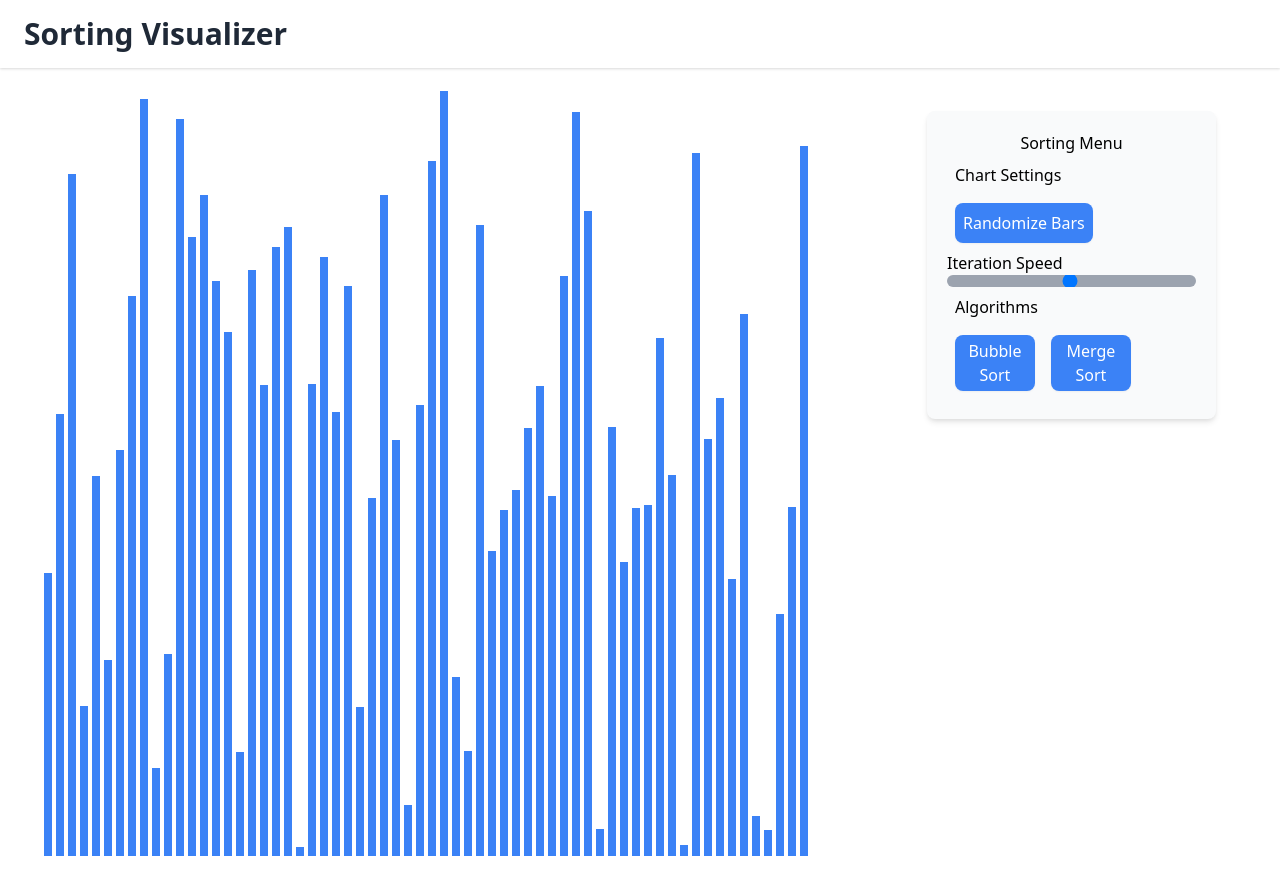
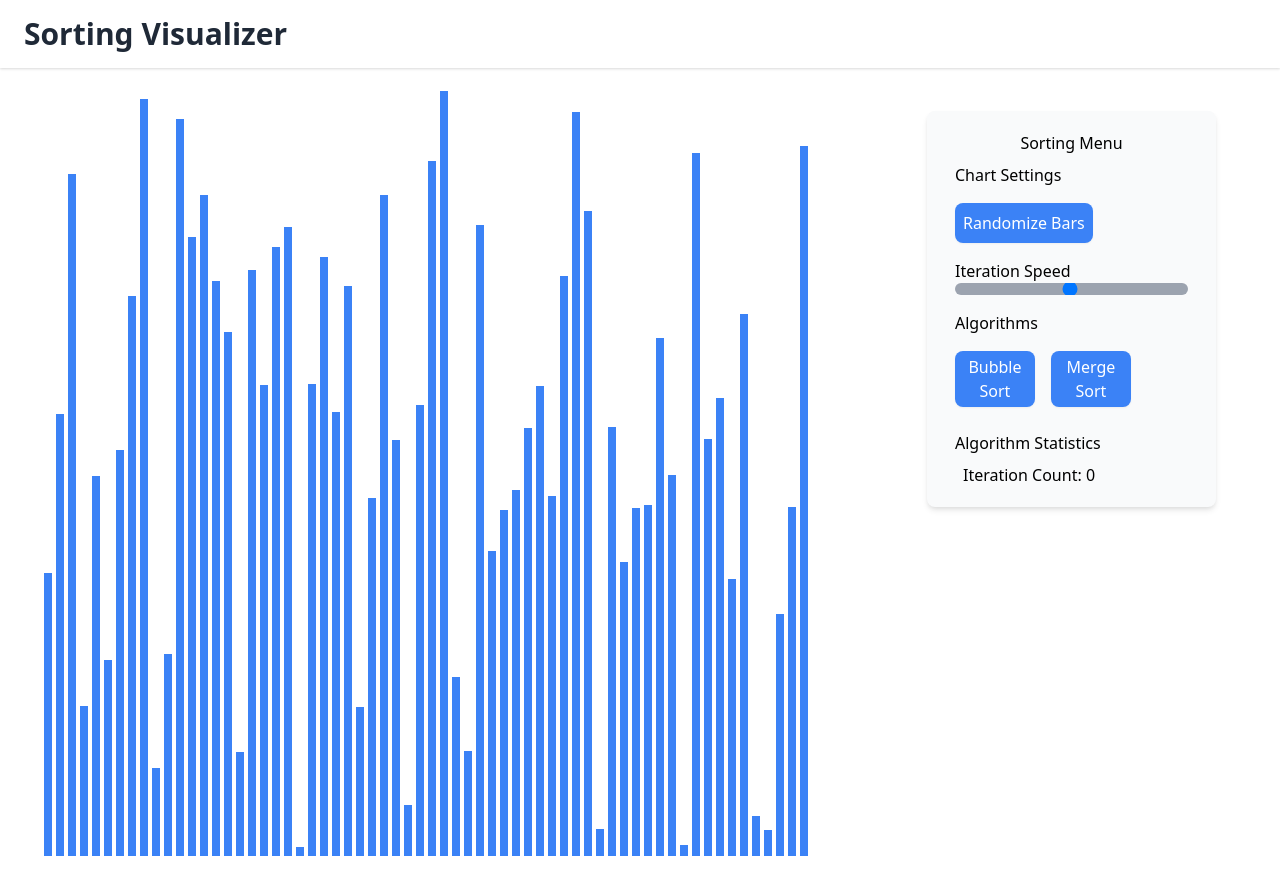
Before and after one commit to Leeoc/sorting-visualizer, a React (Create React App) app: page / in a window 1280 px wide. Built offline with nearby package versions, Linux system fonts and the light colour scheme.

Commit message:
feat(sortingMenu.js): Added basic stats

```diff
--- a/src/components/SortingMenu/SortingMenu.js
+++ b/src/components/SortingMenu/SortingMenu.js
@@ -1,6 +1,7 @@
+import PreviousMap from "postcss/lib/previous-map";
 import React, { useState } from "react"
 
-const SortingMenu = ({ randomize, animationSpeed, bubbleSort, mergeSort, stats }) => {
+const SortingMenu = ({ randomize, animationSpeed, bubbleSort, mergeSort, iterationCount }) => {
   const [sliderValue, setSliderValue] = useState('50')
   return (
     <div className="h-50 w-96 p-5 m-5 bg-gray-50 shadow-md dark:bg-gray-800 rounded-lg self-start flex-grow-0">
@@ -8,7 +9,7 @@ const SortingMenu = ({ randomize, animationSpeed, bubbleSort, mergeSort, stats }
       <div className="items-center justify-center">
         <h2 className="m-2">Chart Settings</h2>
         <button type='button' className="object-center p-2 m-2 rounded-lg bg-blue-500 shadow-sm hover:shadow-md text-white bg-blue-500transition duration-500 ease-in-out hover:bg-blue-600 transform hover:-translate-y-1 hover:scale-110" onClick={() => randomize()}>Randomize Bars</button>
-        <label className="flex flex-col">
+        <label className="flex flex-col p-2">
           Iteration Speed
           <input className="rounded-lg overflow-hidden appearance-none bg-gray-400 h-3 w-128" type="range" min="1" max="100" step="1" value={sliderValue} onChange={(event) => { animationSpeed(event.target.value); setSliderValue(event.target.value) }} />
         </label>
@@ -20,6 +21,11 @@ const SortingMenu = ({ randomize, animationSpeed, bubbleSort, mergeSort, stats }
         <button type='button' className="w-20 p-1 m-2 rounded-lg bg-blue-500 shadow-sm hover:shadow-md text-white transition duration-500 ease-in-out hover:bg-blue-600 transform hover:-translate-y-1 hover:scale-110" onClick={() => bubbleSort()}>Bubble Sort</button>
         <button type='button' className="w-20 p-1 m-2 rounded-lg bg-blue-500 shadow-sm hover:shadow-md text-white transition duration-500 ease-in-out hover:bg-blue-600 transform hover:-translate-y-1 hover:scale-110" onClick={() => mergeSort()}>Merge Sort</button>
       </div>
+
+      <div className="divide">
+        <h2 className="m-2 pt-2">Algorithm Statistics</h2>
+        <p className="ml-4">Iteration Count: <span className="bold">{iterationCount}</span></p>
+      </div>
     </div >
   )
 
--- a/src/components/SortingVisualizer/SortingVisualizer.js
+++ b/src/components/SortingVisualizer/SortingVisualizer.js
@@ -14,6 +14,7 @@ import getMergeSortAnimations from "../../helpers/mergeSort"
 const SortingVisualizer = (props) => {
   const [array, setArray] = useState([])
   const [animationSpeed, setAnimationSpeed] = useState(10)
+  const [iterationCount, setIterationCount] = useState(0)
   const { height, width } = useWindowDimensions()
 
 
@@ -23,6 +24,7 @@ const SortingVisualizer = (props) => {
       el.style.backgroundColor = ''
     })
     setArray(resetArray(5, (height - 20), (width / 20)))
+    setIterationCount(0)
   }
 
   const changeSpeed = (speed) => {
@@ -60,6 +62,7 @@ const SortingVisualizer = (props) => {
         }, i * animationSpeed)
       }
     }
+    setIterationCount(animations.length)
   }
 
   const mergeSort = () => {
@@ -101,6 +104,7 @@ const SortingVisualizer = (props) => {
       <SortingMenu
         randomize={renderBars}
         animationSpeed={changeSpeed}
+        iterationCount={iterationCount}
         bubbleSort={bubbleSort}
         mergeSort={mergeSort}
       />
```
